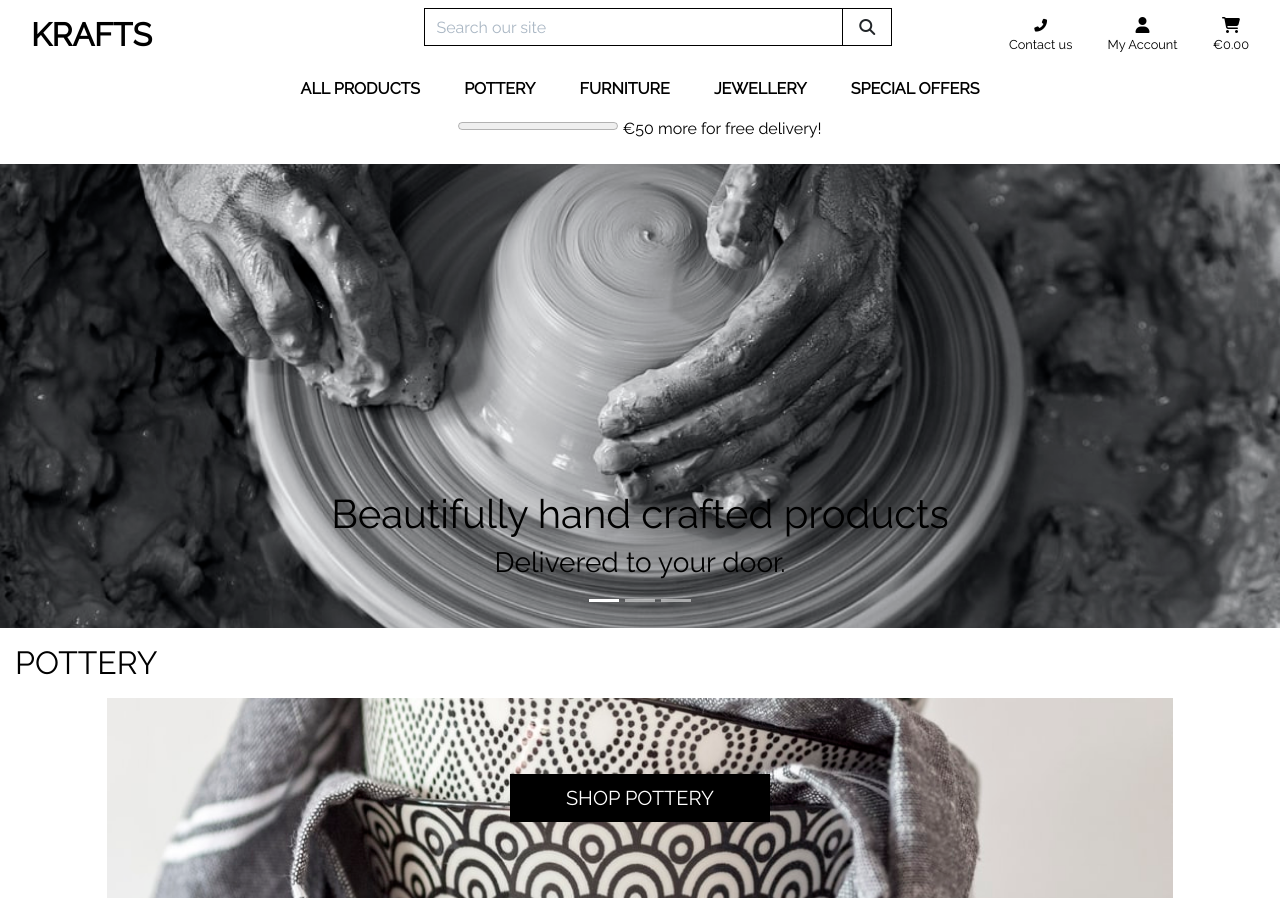
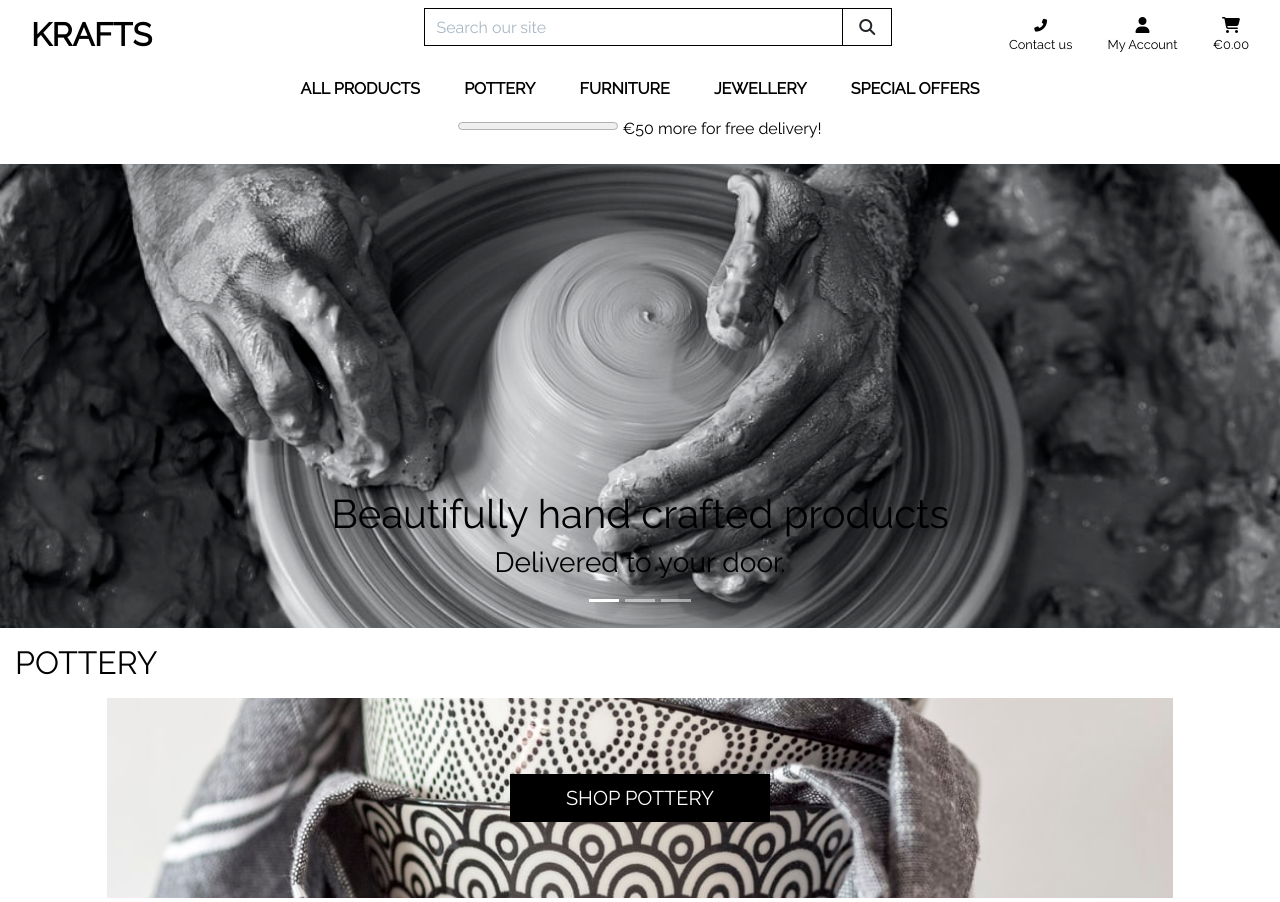
Before and after one commit to DarraghReid/krafts, a Django app: page / in a window 1280 px wide. Shown: the top 902 px of the page. Run offline with Django 3.2, Linux system fonts and the light colour scheme; parts of the project's set-up code (start-up, migrations or seed data) failed here and were passed over; some libraries are stand-ins or nearby versions.

Commit message:
replace slider images with background urls

```diff
--- a/home/templates/home/index.html
+++ b/home/templates/home/index.html
@@ -22,22 +22,19 @@
             <li data-target="#hero-slider" data-slide-to="2"></li>
         </ol>
         <div class="carousel-inner">
-            <div class="carousel-item active">
-                <img src="{{ MEDIA_URL }}p2.jpeg" class="d-block" alt="...">
+            <div class="carousel-item carousel-item-1 active">
                 <div class="carousel-caption d-none d-md-block">
                     <h1>Beautifully hand crafted products</h1>
                     <h3>Delivered to your door.</h3>
                 </div>
             </div>
-            <div class="carousel-item">
-                <img src="{{ MEDIA_URL }}b4.jpeg" class="d-block" alt="...">
+            <div class="carousel-item carousel-item-2">
                 <div class="carousel-caption d-none d-md-block">
                     <h1>Beautifully hand crafted products</h1>
                     <h3>Delivered to your door.</h3>
                 </div>
             </div>
-            <div class="carousel-item">
-                <img src="{{ MEDIA_URL }}p4.jpeg" class="d-block" alt="...">
+            <div class="carousel-item carousel-item-3">
                 <div class="carousel-caption d-none d-md-block">
                     <h1>Beautifully hand crafted products</h1>
                     <h3>Delivered to your door.</h3>
--- a/static/css/base.css
+++ b/static/css/base.css
@@ -81,11 +81,19 @@ body {
     min-height: 58vh;
 }
 
-.carousel-item img {
-    width: 100%;
-    height: 100%;
-    object-fit: cover;
-    margin-top: -275px;
+.carousel-item-1 {
+    background: url('/media/p2.jpeg') no-repeat center center;
+    background-size: cover;
+}
+
+.carousel-item-2 {
+    background: url('/media/b3.jpeg') no-repeat center center;
+    background-size: cover;
+}
+
+.carousel-item-3 {
+    background: url('/media/p4.jpeg') no-repeat center center;
+    background-size: cover;
 }
 
 .carousel-caption {
--- a/templates/base.html
+++ b/templates/base.html
@@ -48,10 +48,12 @@
         <title>Krafts {% block extra_title %}{% endblock %}</title>
     </head>
     <body>
-        <header class="container-fluid fixed-top">
+        <header class="container-fluid bg-white fixed-top">
+            <!-- Header seen on medium screens up-->
             {% include 'includes/md-top-header.html' %}
+            <!-- Header seen on smaller devices-->
             {% include 'includes/mobile-top-header.html' %}
-            <!-- Banner displayed under nav informing customers of free delivery requirements -->
+            <!-- Progress bar displayed under nav informing customers of free delivery requirements -->
             <div id="delivery-banner" class="row text-center bg-white">
                 <div class="col text-black">
                     <progress max="{{ free_delivery_threshold }}" value=".01"></progress>
```
